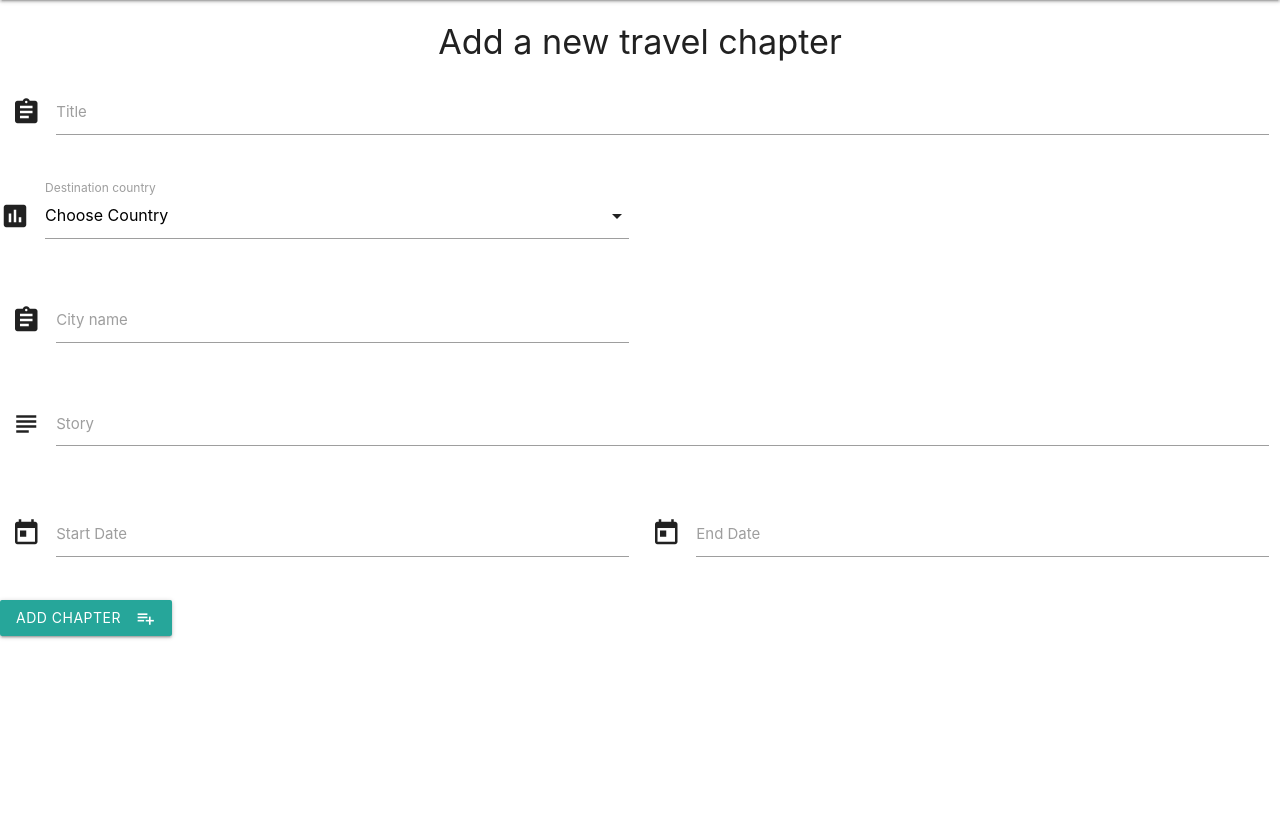
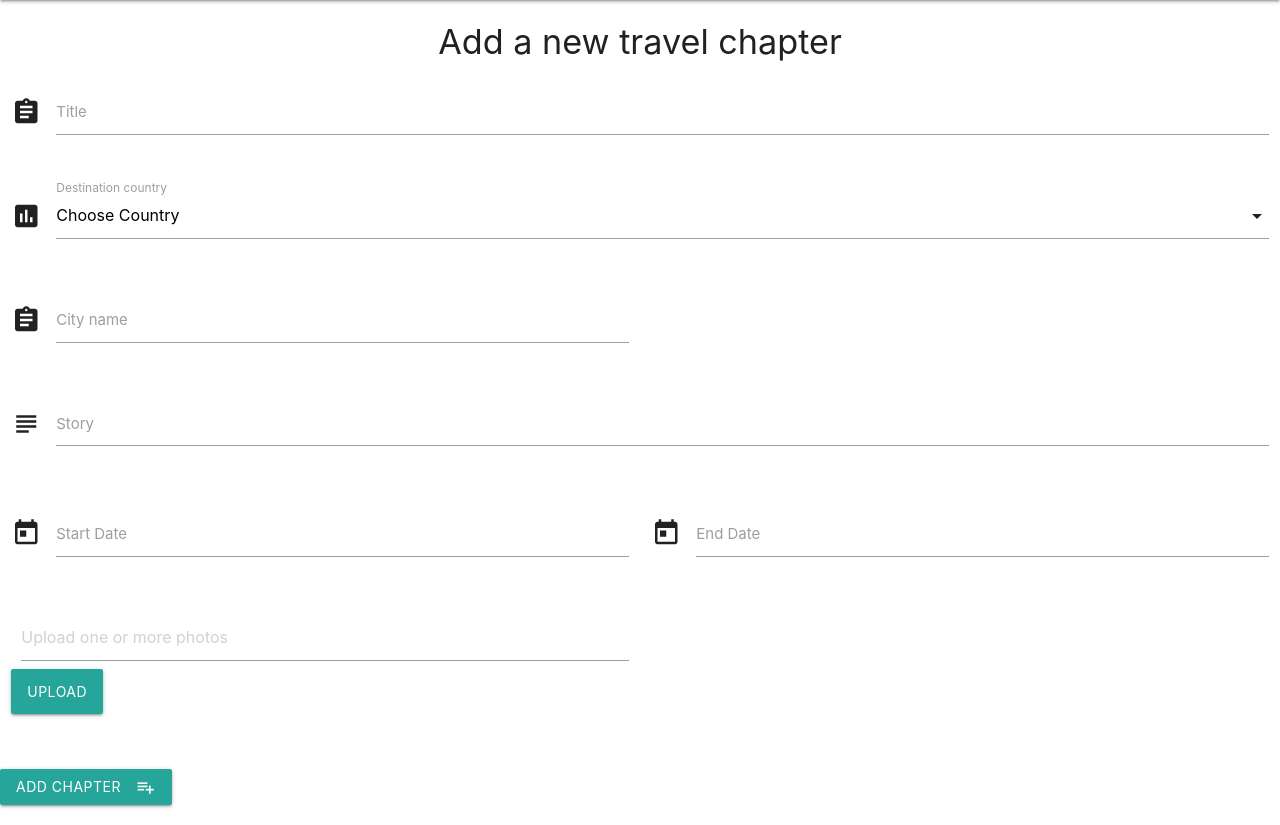
Before and after one commit to diovcharova/travel-chapters, a Flask app: template templates/addchapter.html in a window 1280 px wide. Shown: the part 64-889 px from the top of the page. Before the commit the page ends 703 px from the top, so only its background shows below. Run offline with Flask 2, Linux system fonts and the light colour scheme; the template is opened without the code that fills it, so the values that code supplies are empty; some libraries are stand-ins or nearby versions.

Commit message:
made fields in the form in addchapter.html required

```diff
--- a/templates/addchapter.html
+++ b/templates/addchapter.html
@@ -4,49 +4,60 @@
 <div class="row">
     <form action="{{ url_for('insert_chapter') }}" method="POST" class="col s12">
         <div class="row">
-            <div class="input-field col s12">
+            <div class="input-field col s12" >
                 <i class="material-icons prefix">assignment</i>
-                <input id="title" name="title" type="text">
+                <input id="title" name="title" type="text" required>
                 <label for="icon_prefix">Title</label>
             </div>
         </div>
         <div class="row">
-            <div class="row">
-                <div class="input-field col s6">
-                    <i class="material-icons prefix">poll</i>
-                    <select id="country_name" name="country_name">
+            <div class="input-field col s12">
+                <i class="material-icons prefix">poll</i>
+                <select id="country_name" name="country_name">
                   <option value="" disabled selected>Choose Country</option>
                   {% for coun in countries %}
                       <option value="{{coun.country_name}}">{{coun.country_name}}</option>
                   {% endfor %}
-                   <option value=""><a href="{{ url_for('add_country') }}">Add a new Country</a></option>
                 </select>
-                    <label>Destination country</label>
-                </div>
+                <label>Destination country</label>
             </div>
+        </div>
+        <div class="row">
             <div class="input-field col s6">
                 <i class="material-icons prefix">assignment</i>
-                <input id="city_name" name="city_name" type="text">
+                <input id="city_name" name="city_name" type="text" required>
                 <label for="icon_prefix">City name</label>
             </div>
         </div>
         <div class="row">
             <div class="input-field col s12">
                 <i class="material-icons prefix">subject</i>
-                <textarea name="story" id="story" class="materialize-textarea"></textarea>
+                <textarea name="story" id="story" class="materialize-textarea" required></textarea>
                 <label for="icon_telephone">Story</label>
             </div>
         </div>
         <div class="row">
             <div class="input-field col s6">
                 <i class="material-icons prefix">today</i>
-                <input id="start_date" name="start_date" type="text" class="datepicker">
+                <input id="start_date" name="start_date" type="text" class="datepicker" required>
                 <label for="icon_prefix">Start Date</label>
             </div>
             <div class="input-field col s6">
                 <i class="material-icons prefix">today</i>
-                <input id="end_date" name="end_date" type="text" class="datepicker">
+                <input id="end_date" name="end_date" type="text" class="datepicker" required>
                 <label for="icon_prefix">End Date</label>
+            </div>
+        </div>
+        <div class="row">
+            <div class="file-field input-field col s6">
+                    <div class="file-path-wrapper">
+                        <input class="file-path validate" type="text" placeholder="Upload one or more photos">
+                    </div>
+                    <div class="btn">
+                        <span>Upload</span>
+                        <input type="file" multiple>
+                    </div>
+                </div>
             </div>
         </div>
         <div class="row">
--- a/templates/base.html
+++ b/templates/base.html
@@ -7,7 +7,7 @@
   <meta http-equiv="X-UA-Compatible" content="ie=edge">
 
   <link href="https://fonts.googleapis.com/icon?family=Material+Icons" rel="stylesheet">
-  <link rel="stylesheet" href="style.css" type="text/css" />
+  <link rel="stylesheet" href="static/style.css" type="text/css" />
   <link rel="stylesheet" href="https://cdnjs.cloudflare.com/ajax/libs/materialize/1.0.0/css/materialize.min.css">
   <title>Document</title>
 </head>
@@ -37,6 +37,7 @@
       $('select').formSelect();
       $('.datepicker').datepicker();
     });
+
   </script>
 </body>
 
```
Also changed, not shown: static/style.css (added), style.css (deleted), templates/addcountry.html (added).
